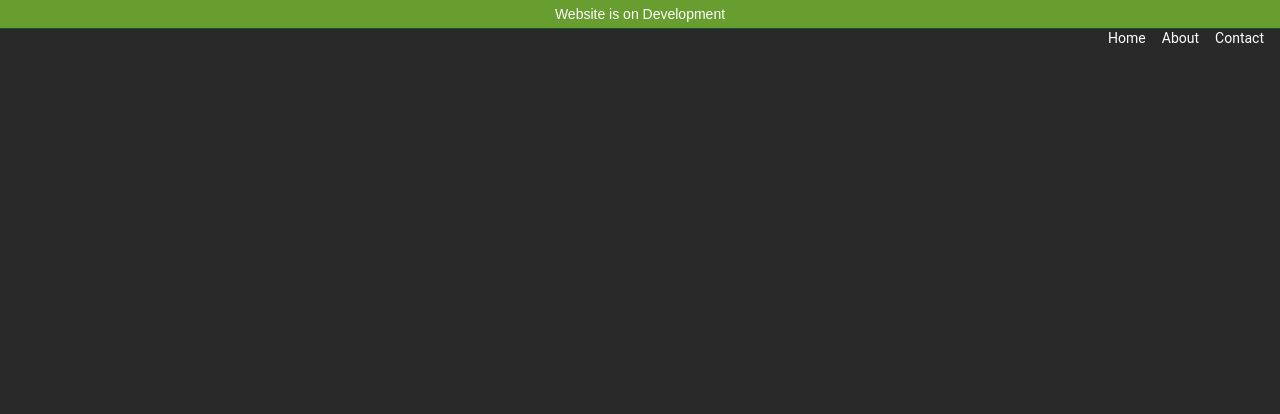
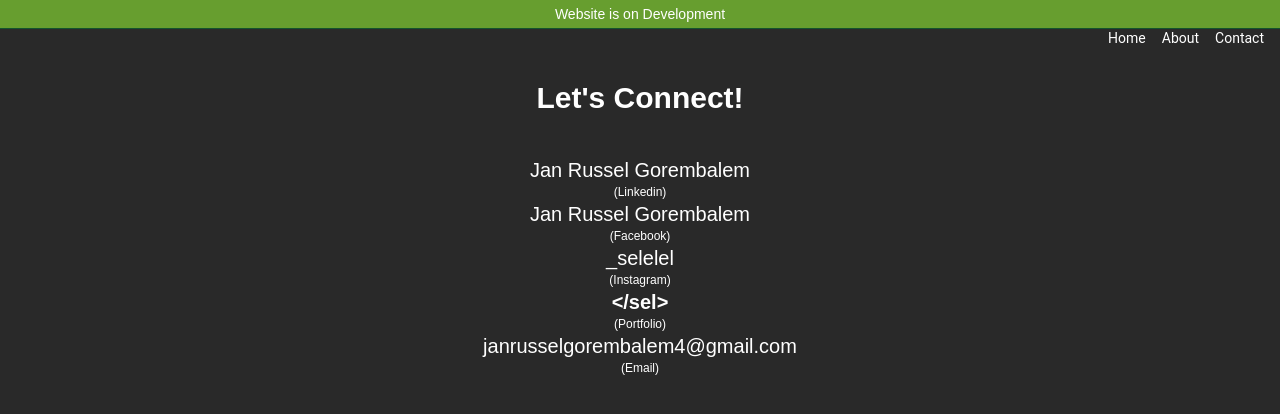
Before and after one commit to selelel/pawn-reciept, a React (Create React App) app: page /pawn-reciept/contact in a window 1280 px wide. Shown: the top 414 px of the page. Built offline with nearby package versions, Linux system fonts and the light colour scheme; no server answers; a web font is replaced by a local one.

Commit message:
add contact and icon

```diff
--- a/src/pages/Contact.tsx
+++ b/src/pages/Contact.tsx
@@ -1,7 +1,47 @@
 import React from "react";
 
 function Contact() {
-  return <div>Contact</div>;
+  return (
+    <div className=" flex flex-col gap-10 text-justify mt-20 max-w-max mx-auto items-center justify-center text-white">
+      <h1 className="text-3xl font-bold text-center">Let's Connect!</h1>
+      <div className="flex flex-col items-center justify-center">
+        <a
+          className="text-xl"
+          target="_black"
+          href="https://www.linkedin.com/in/jan-russel-gorembalem-828630241/"
+        >
+          Jan Russel Gorembalem
+        </a>
+        <p className="text-xs">(Linkedin)</p>
+        <a
+          className="text-xl"
+          target="_black"
+          href="https://www.facebook.com/rselelel/"
+        >
+          Jan Russel Gorembalem
+        </a>
+        <p className="text-xs">(Facebook)</p>
+        <a
+          className=" text-xl"
+          target="_black"
+          href="https://www.instagram.com/_selelel/"
+        >
+          _selelel
+        </a>
+        <p className="text-xs">(Instagram)</p>
+        <a
+          className=" text-xl"
+          target="_black"
+          href="https://selelel.github.io/portfolio"
+        >
+          <p className="font-bold">{"</sel>"}</p>
+        </a>
+        <p className="text-xs">(Portfolio)</p>
+        <p className=" text-xl">janrusselgorembalem4@gmail.com</p>
+        <p className="text-xs">(Email)</p>
+      </div>
+    </div>
+  );
 }
 
 export default Contact;
```
Also changed, not shown: public/manifest.json, src/context/img/download.jpg (added), 1 other file (tests, documents, lock files or other folders).
